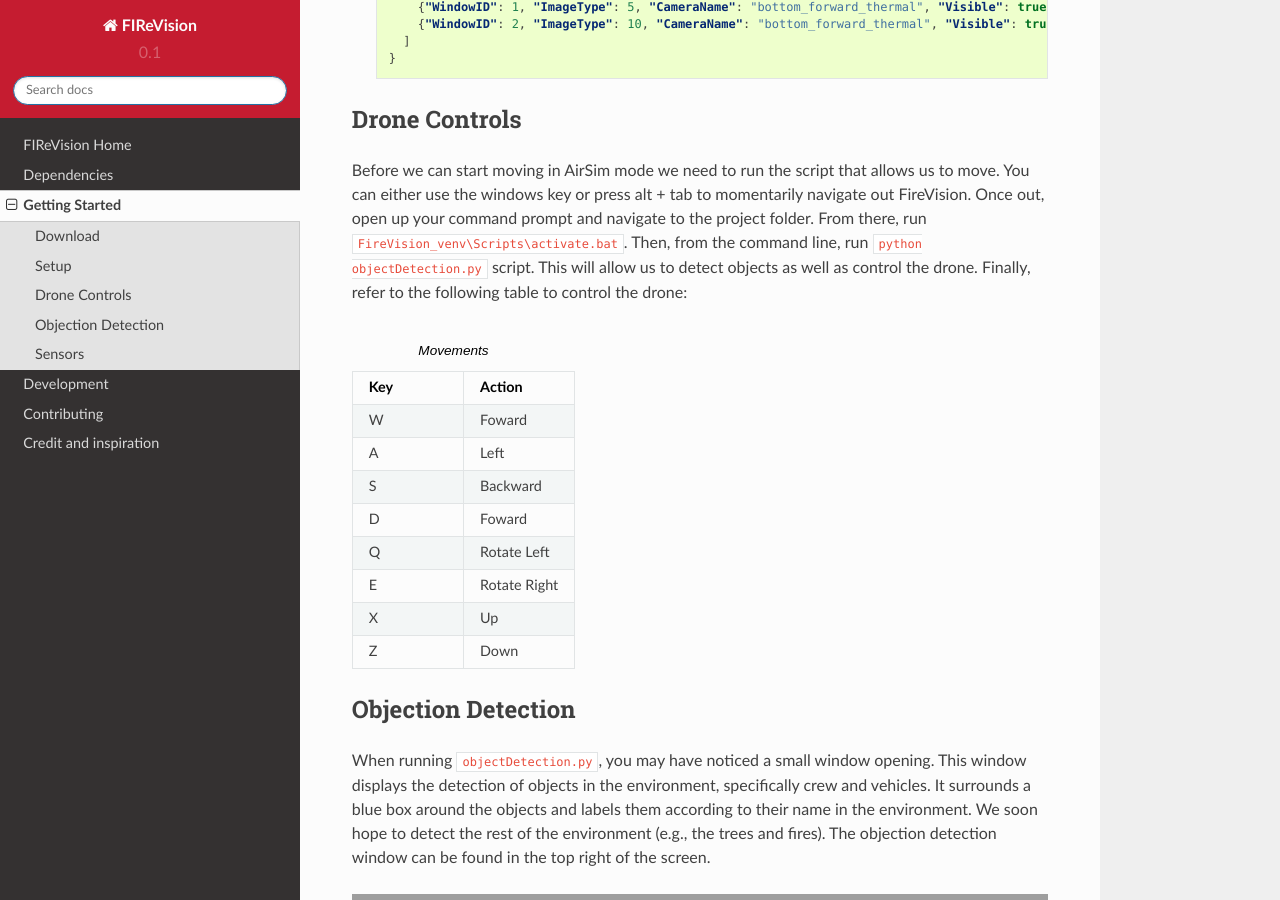
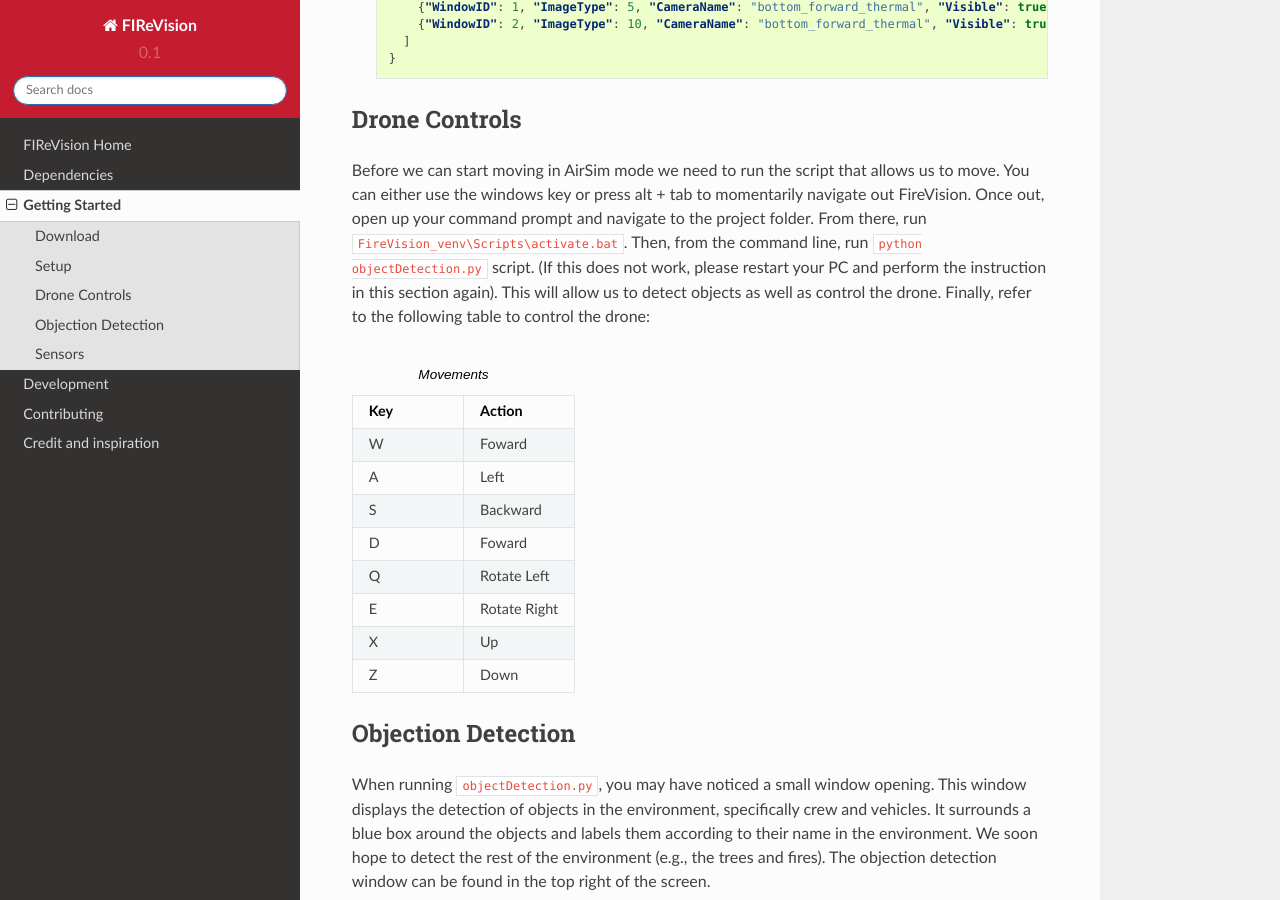
Before and after one commit to castacks/firevision_sim, a Sphinx documentation site: the page built from docs/getting_started.rst, in a window 1280 px wide and 900 px high, scrolled down 2059 px. Built offline with Sphinx 7.4.7 and the Read the Docs theme 2.0.0, drawn with Linux system fonts in a browser that asks for light colours; pages that are not in the unit, such as notebooks, are missing from menus; grey boxes are pictures that could not be loaded.

Commit message:
added instructions to restart

```diff
--- a/docs/getting_started.rst
+++ b/docs/getting_started.rst
@@ -114,7 +114,7 @@
 
 Drone Controls
 -------
-Before we can start moving in AirSim mode we need to run the script that allows us to move. You can either use the windows key or press alt + tab to momentarily navigate out FireVision. Once out, open up your command prompt and navigate to the project folder. From there, run ``FireVision_venv\Scripts\activate.bat``. Then, from the command line, run ``python objectDetection.py`` script. This will allow us to detect objects as well as control the drone. Finally, refer to the following table to control the drone:
+Before we can start moving in AirSim mode we need to run the script that allows us to move. You can either use the windows key or press alt + tab to momentarily navigate out FireVision. Once out, open up your command prompt and navigate to the project folder. From there, run ``FireVision_venv\Scripts\activate.bat``. Then, from the command line, run ``python objectDetection.py`` script. (If this does not work, please restart your PC and perform the instruction in this section again). This will allow us to detect objects as well as control the drone. Finally, refer to the following table to control the drone:
 
 .. list-table:: Movements
    :widths: 25 25
```
